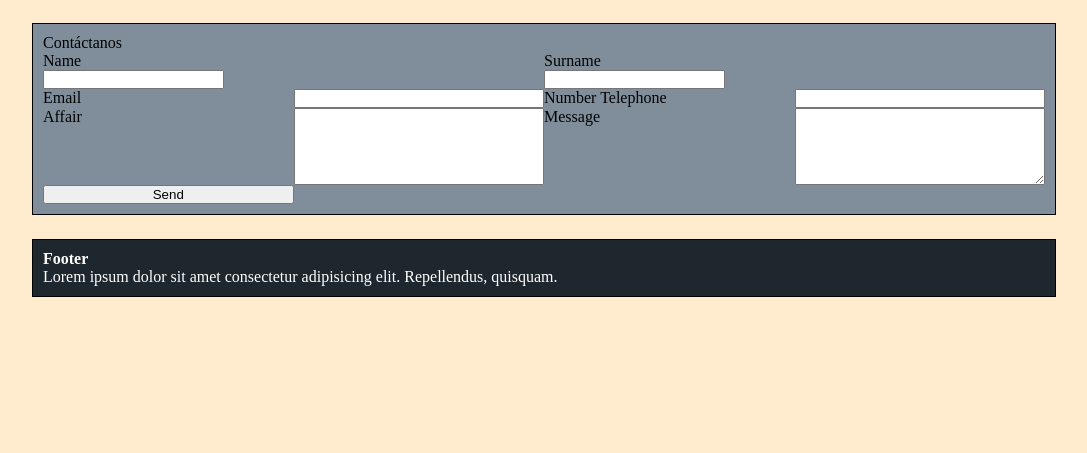
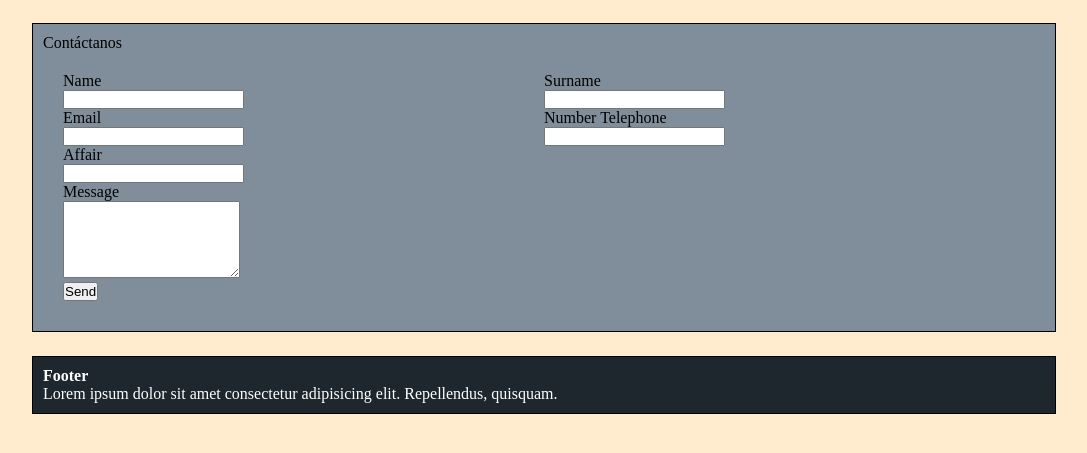
Before and after one commit to AlexMrn2608/First_page, a plain HTML site: page pages/contactanos.html in a window 1280 px wide. Shown: the part 187-640 px from the top of the page, without its empty margins (96-1183 px from the left). Drawn offline with Linux system fonts and the light colour scheme.

Commit message:
Primera Pagina Web- Curso UTN

```diff
--- a/css/contactanos.css
+++ b/css/contactanos.css
@@ -58,6 +58,7 @@ body{
 
 
 form{
+    padding: 2%;
     display: grid;
     grid-template-columns: repeat(4, 25%);
     grid-template-rows: repeat(8, auto);
@@ -66,12 +67,34 @@ form{
 
 .divname{
     grid-column: 1/3;
+
 }
 
 
 .divsurname{
     grid-column: 3/5;
 }
+
+.divemail{
+
+    grid-column: 1/3;
+    grid-row: 2/3;
+
+}
+.divtelephone{
+    grid-column: 3/5;
+    grid-row: 2/3;
+}
+.divaffair{
+    grid-column: 1/5;
+}
+
+.divtextarea{
+    grid-column: 1/5;
+}
+
+
+
 
 
 
@@ -110,4 +133,10 @@ form{
             flex-direction: row;
             width: 100%;
          }
-}
+        form{
+            display: flex;
+            flex-direction: column;
+            align-items: center;
+        }
+
+    }
--- a/pages/contactanos.html
+++ b/pages/contactanos.html
@@ -52,28 +52,43 @@
                         </div>
                     </div>
 
-
-
+                    <div class="divemail">
+                        <div>
                             <label for="email">Email</label>
+                        </div>
+                        <div>
                             <input type="email" name="email" required>
-
-
+                        </div>
+                    </div>
+                    <div class="divtelephone">
+                        <div>
                             <label for="telephone">Number Telephone</label>
+                        </div>
+                        <div>
                             <input type="tel" name="telephone" id="">
-
-
+                        </div>
+                    </div>
+                    <div class="divaffair">
+                        <div>
                             <label for="affair">Affair</label>
+                        </div>
+                        <div>
                             <input type="text" name="affair" required>
-
-
+                        </div>
+                    </div>
+                    <div class="divtextarea">
+                        <div>
                             <label for="textarea">Message</label>
-                    <textarea name="textarea"  rows="5"></textarea>
-
-
+                        </div>
+                        <div class="textarea">
+                            <textarea name="textarea"  cols="" rows="5"></textarea>
+                        </div>
+                    </div>
+                    <div class="divbutton">
                     <button type="submit">
                         Send
                     </button>
-
+                    </div>
             </form>
 
         </main>
```
Lines whose indentation alone changed are shown as unchanged.
